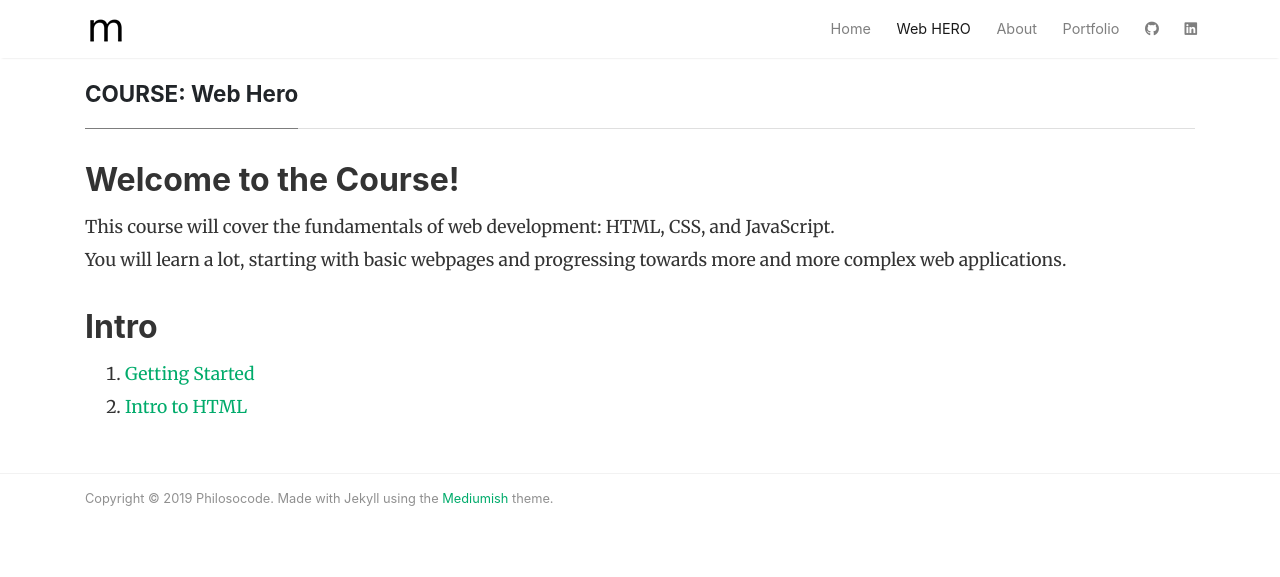
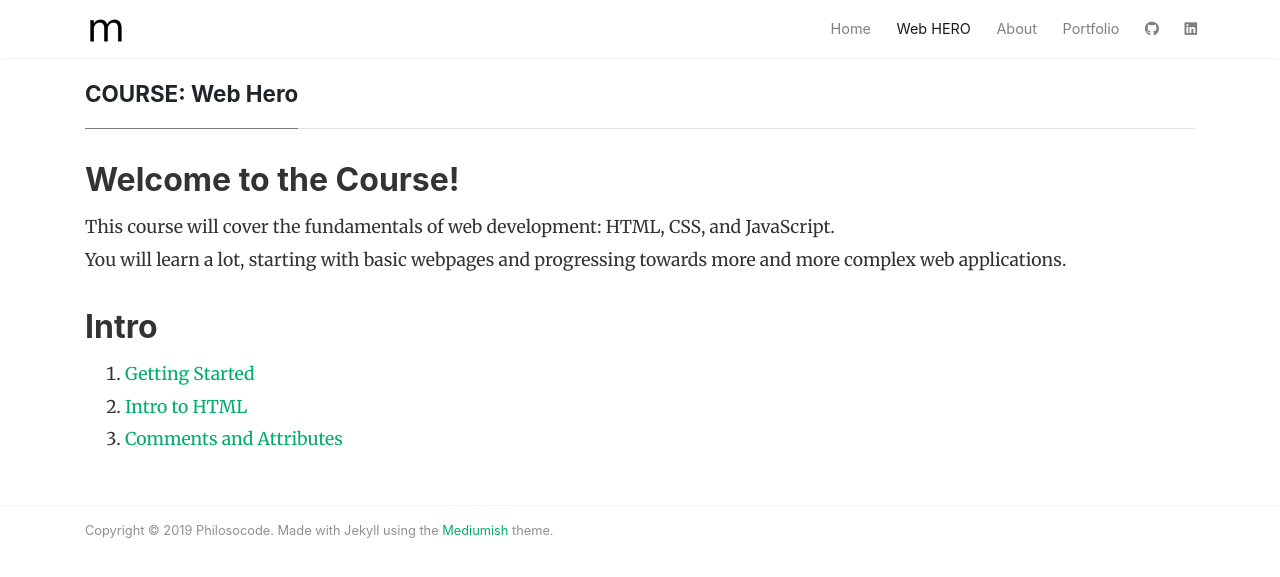
Before and after one commit to Philosocode/philosocode-blog, a Jekyll site: the page built from _posts/courses/webhero/2019-01-25-course-page.md, in a window 1280 px wide. Shown: the top 577 px of the page. Built offline with Jekyll 4.4.1, drawn with Linux system fonts in a browser that asks for light colours; nearby versions of some CDN libraries; comment, search, counter and statistics services are not loaded.

Commit message:
Add link to HTML-2

```diff
--- a/_posts/courses/webhero/2019-01-25-course-page.md
+++ b/_posts/courses/webhero/2019-01-25-course-page.md
@@ -16,3 +16,4 @@ You will learn a lot, starting with basic webpages and progressing towards more
 ## Intro
 1. [Getting Started]({% post_url courses/webhero/2019-01-26-getting-started %})
 2. [Intro to HTML]({% post_url courses/webhero/html/1-intro/2019-02-01-intro-to-html %})
+2. [Comments and Attributes]({% post_url courses/webhero/html/2-attributes-comments/2019-02-12-comments-attributes %})
```
